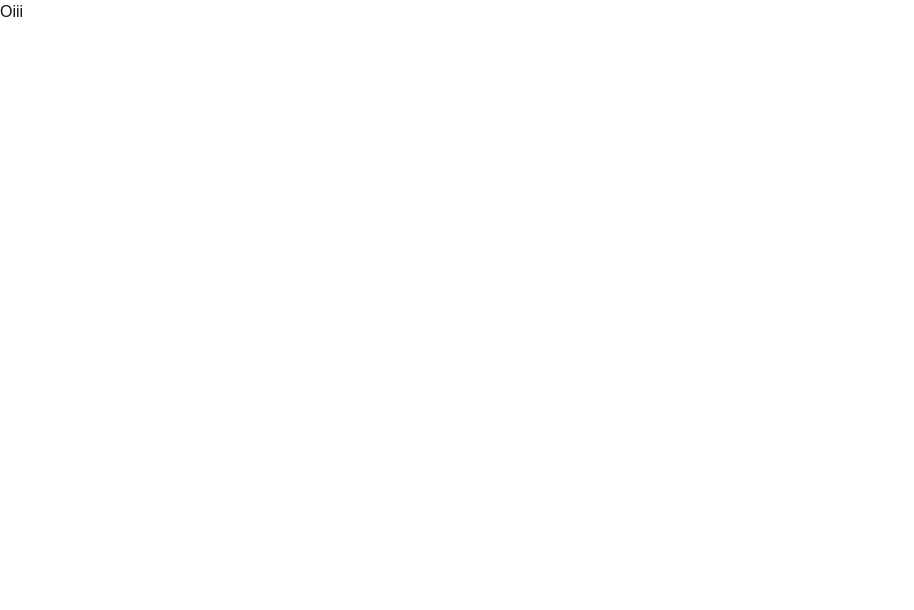
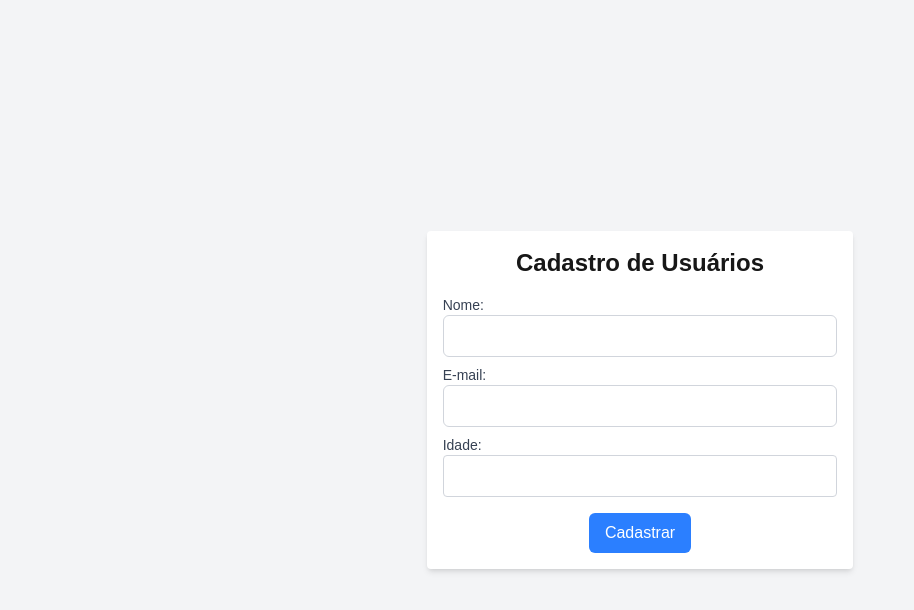
Before and after one commit to philipef-dev/front-end-user-registradion, a Next.js app: page / in a window 1280 px wide. Shown: the top 610 px of the page, without its empty margins (0-914 px from the left). Built offline with nearby package versions, Linux system fonts and the light colour scheme.

Commit message:
Layout do formulário - ok

```diff
--- a/src/app/page.tsx
+++ b/src/app/page.tsx
@@ -1,3 +1,58 @@
 export default function Home() {
-  return <h1> Oiii </h1>;
+  return (
+    <div className="flex flex-col justify-center items-center min-h-screen bg-gray-100">
+      <form className="bg-white p-4 rounded shadow-md w-1/3">
+        <h1 className="text-2xl text-center mb-4 font-semibold">
+          Cadastro de Usuários
+        </h1>
+        <div className="mb-2">
+          <label
+            htmlFor="name"
+            className=" block font-medium text-sm text-gray-700"
+          >
+            Nome:
+          </label>
+          <input
+            type="text"
+            id="name"
+            className="border border-gray-300 p-2 w-full rounded-md focus:outline-none focus:ring-2 focus:ring-blue-300 required"
+          />
+        </div>
+        <div className="mb-2">
+          <label
+            htmlFor="email"
+            className=" block font-medium text-sm text-gray-700"
+          >
+            E-mail:
+          </label>
+          <input
+            type="email"
+            id="email"
+            className="border border-gray-300 p-2 w-full rounded-md focus:outline-none focus:ring-2 focus:ring-blue-300 required"
+          />
+        </div>
+        <div className="mb-2">
+          <label
+            htmlFor="name"
+            className=" block font-medium text-sm text-gray-700"
+          >
+            Idade:
+          </label>
+          <input
+            type="text"
+            id="idade"
+            className="border border-gray-300 p-2 w-full rounded-sm focus:outline-none focus:ring-2 focus:ring-blue-300 required"
+          />
+        </div>
+        <div className="mt-4 text-center">
+          <button
+            type="submit"
+            className="bg-blue-500 hover:bg-blue-600 text-white px-4 py-2 transition-all rounded-md"
+          >
+            Cadastrar
+          </button>
+        </div>
+      </form>
+    </div>
+  );
 }
```
